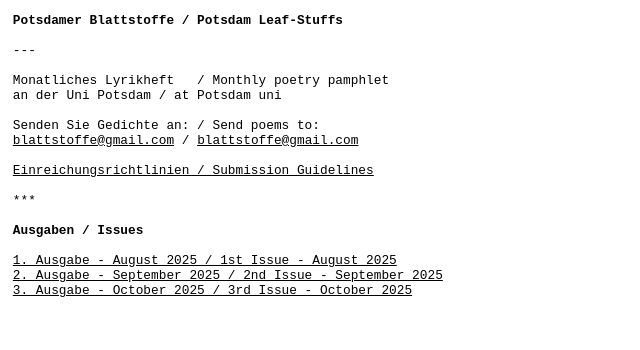
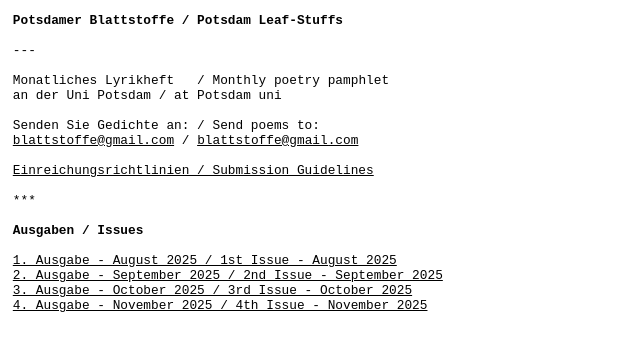
Before and after one commit to potsdamer-blattstoffe/potsdamer-blattstoffe, a plain HTML site: page index.html in a window 1280 px wide. Shown: the whole page, without its empty margins (0-640 px from the left). Drawn offline with Linux system fonts and the light colour scheme.

Commit message:
Update index.html

```diff
--- a/index.html
+++ b/index.html
@@ -39,6 +39,7 @@ Senden Sie Gedichte an: / Send poems to:
 <a href="1.-ausgabe.html">1. Ausgabe - August 2025 / 1st Issue - August 2025</a>
 <a href="2.-ausgabe.html">2. Ausgabe - September 2025 / 2nd Issue - September 2025</a>
 <a href="3.-ausgabe.html">3. Ausgabe - October 2025 / 3rd Issue - October 2025</a>
+<a href="4.-ausgabe.html">4. Ausgabe - November 2025 / 4th Issue - November 2025</a>
 
   </pre>
 </body>
```
